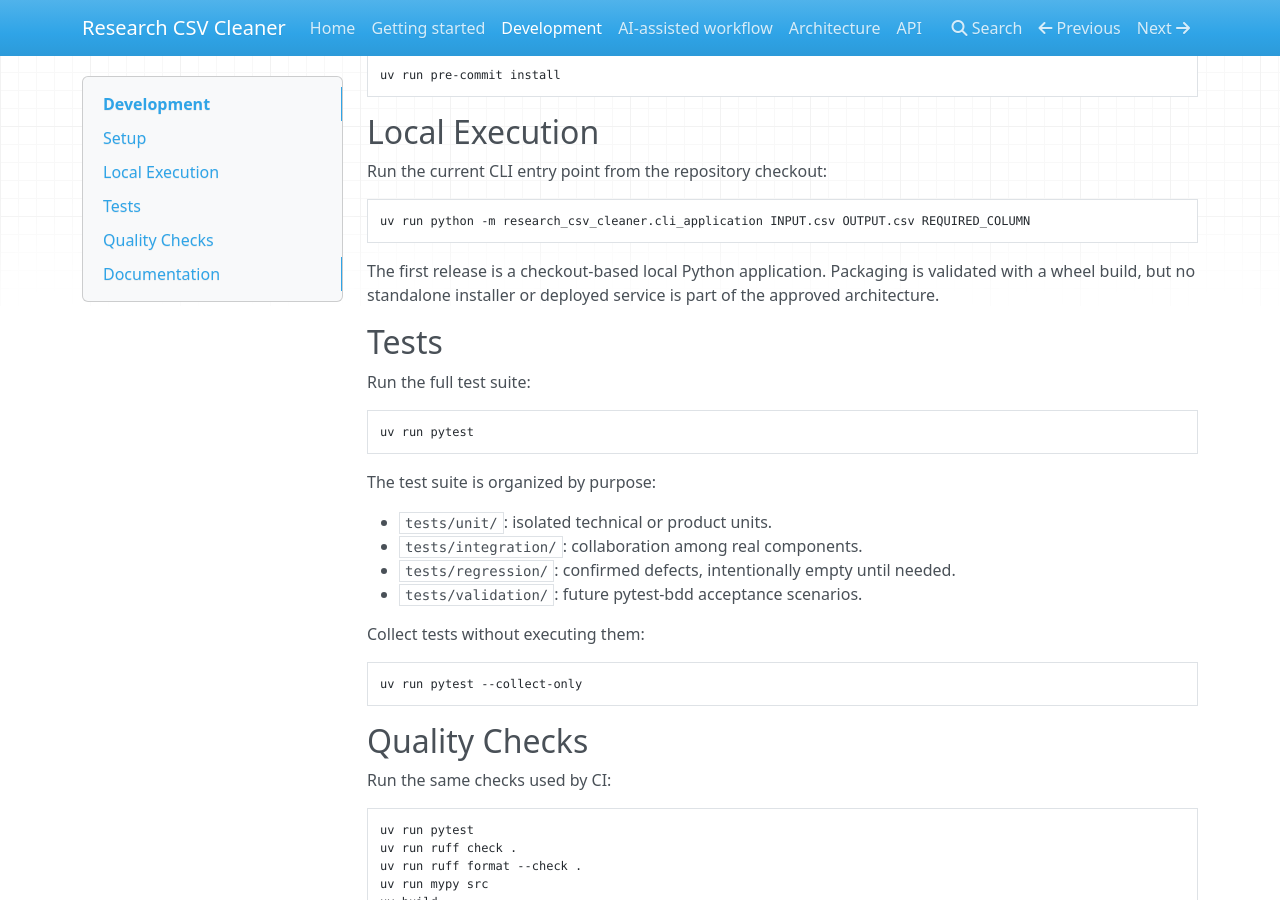
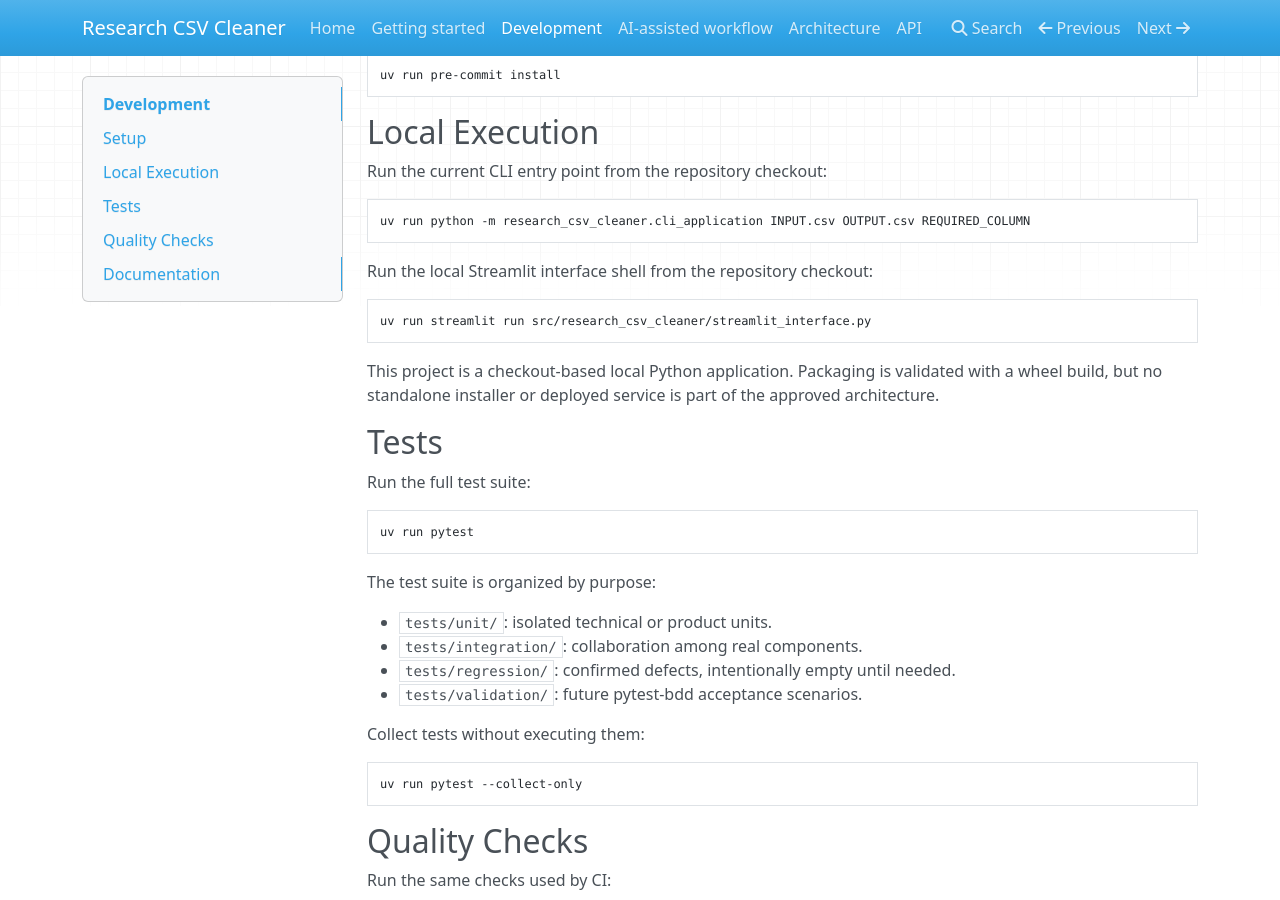
Before and after one commit to ecarrenolozano/research-csv-cleaner, an MkDocs documentation site: the page built from docs/development.md, in a window 1280 px wide and 900 px high, scrolled down 308 px. Built offline with MkDocs 1.6.1, drawn with Linux system fonts in a browser that asks for light colours; nearby versions of some CDN libraries.

Commit message:
Establish CR-0001 Streamlit foundation

````diff
--- a/docs/development.md
+++ b/docs/development.md
@@ -24,7 +24,13 @@ Run the current CLI entry point from the repository checkout:
 uv run python -m research_csv_cleaner.cli_application INPUT.csv OUTPUT.csv REQUIRED_COLUMN
 ```
 
-The first release is a checkout-based local Python application. Packaging is
+Run the local Streamlit interface shell from the repository checkout:
+
+```bash
+uv run streamlit run src/research_csv_cleaner/streamlit_interface.py
+```
+
+This project is a checkout-based local Python application. Packaging is
 validated with a wheel build, but no standalone installer or deployed service is
 part of the approved architecture.
 
--- a/pyproject.toml
+++ b/pyproject.toml
@@ -12,7 +12,9 @@ authors = [
   { name = "Edwin Carreño", email = "edwin1892@gmail.com" },
 ]
 license = { text = "MIT" }
-dependencies = []
+dependencies = [
+  "streamlit>=1.49",
+]
 
 [dependency-groups]
 dev = [
````
Also changed, not shown: README.md (+14 -0 lines), sdlc_docs/trace_workflow.md (+2 -2 lines), 3 other files.
